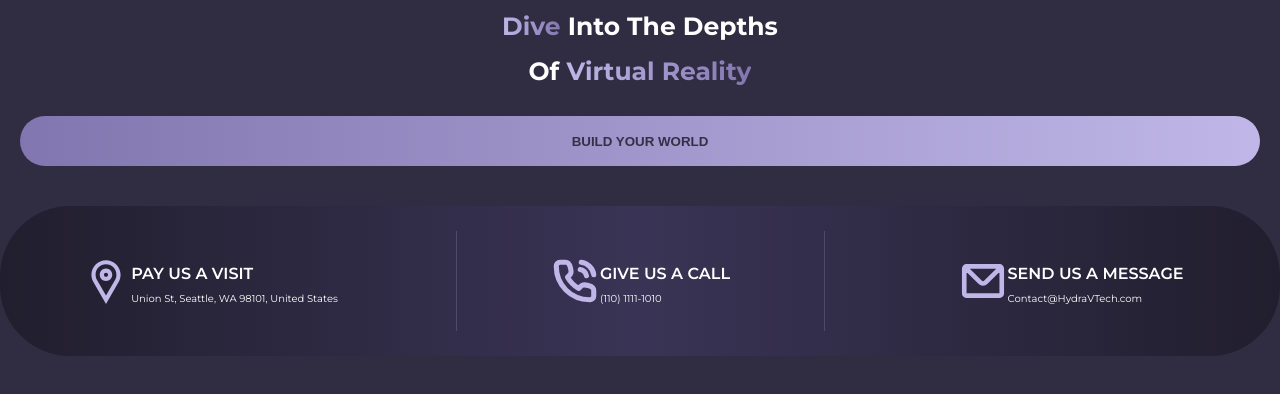
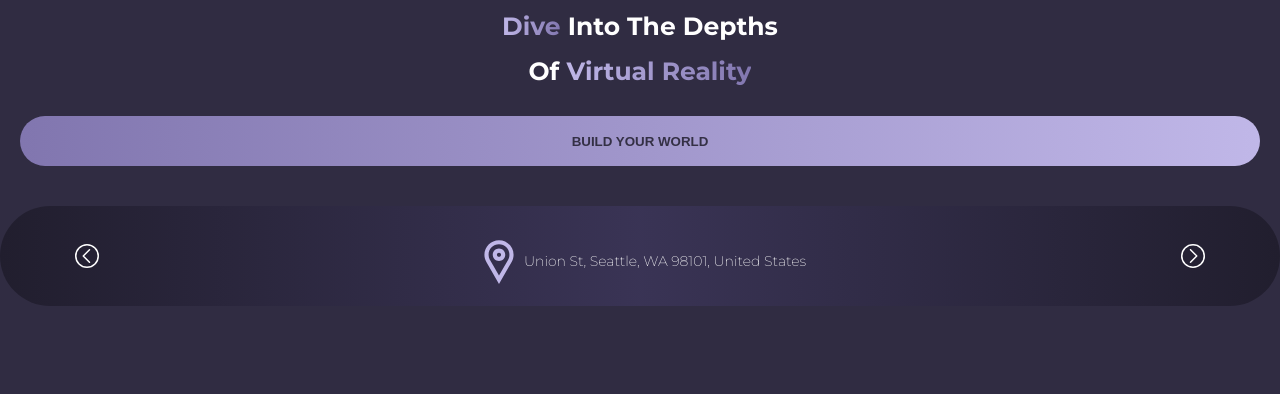
Before and after one commit to GreenTech-Solutions/Hydra, a website: page index.html in a window 1280 px wide. Shown: the part 1215-1609 px from the top of the page. Drawn offline with Linux system fonts and the light colour scheme.

Commit message:
contacts carousel added

```diff
--- a/index.html
+++ b/index.html
@@ -52,10 +52,15 @@
         </div>
       </hero>
       <article class="contacts">
+        <button class="contacts__button contacts__button_left"></button>
+
+        <div class="contacts__content">
           <div class="contacts__item">
             <div class="contacts__logo contacts__logo_location"></div>
             <div class="contacts__text">
-            <div class="text-header text-header_bold text-header_small">
+              <div
+                class="contacts__header text-header text-header_bold text-header_small"
+              >
                 Pay Us a Visit
               </div>
               <div class="contacts__text text">
@@ -66,7 +71,9 @@
           <div class="contacts__item">
             <div class="contacts__logo contacts__logo_phone"></div>
             <div class="contacts__text">
-            <div class="text-header text-header_small text-header_bold">
+              <div
+                class="contacts__header text-header text-header_small text-header_bold"
+              >
                 Give Us a Call
               </div>
               <div class="contacts__text text">(110) 1111-1010</div>
@@ -75,12 +82,16 @@
           <div class="contacts__item">
             <div class="contacts__logo contacts__logo_mail"></div>
             <div class="contacts__text">
-            <div class="text-header text-header_small text-header_bold">
+              <div
+                class="contacts__header text-header text-header_small text-header_bold"
+              >
                 Send Us a Message
               </div>
               <div class="contacts__text text">Contact@HydraVTech.com</div>
             </div>
           </div>
+        </div>
+        <button class="contacts__button contacts__button_right"></button>
       </article>
       <article class="introduction">
         <div class="introduction__item introduction__headers">
--- a/index.js
+++ b/index.js
@@ -1,11 +1,54 @@
-function onBurgerClick(event) {
+let contacts = [];
+let currentContactsItem = 0;
+let maxContactsItems = 0;
+
+document.addEventListener('DOMContentLoaded', function () {
+    let menuButton = document.querySelector('.nav__menu-button');
+    menuButton.addEventListener('click',onBurgerClick);
+    contacts = document.querySelectorAll('.contacts__item');
+    maxContactsItems = contacts.length;
+    rollContactsItems();
+    let contactsButtons = document.querySelectorAll('.contacts__button');
+    contactsButtons.forEach(contactsButton => {
+        contactsButton.addEventListener('click',onContactsButtonClick);
+    });
+
+  }, false);
+
+  function rollContactsItems() {
+    for (let i = 0; i < contacts.length; i++) {
+        if (i!==currentContactsItem) {
+            contacts[i].classList.add('invisible');
+        }
+        else {
+            contacts[i].classList.remove('invisible');
+        }
+
+    }
+  }
+
+  function onBurgerClick(event) {
     const nav = document.querySelector('.nav')
     nav.classList.toggle('invisible');
     event.target.classList.toggle('nav__menu-button_rotated');
 
   }
 
-document.addEventListener('DOMContentLoaded', function () {
-    let menuButton = document.querySelector('.nav__menu-button');
-    menuButton.addEventListener('click',onBurgerClick);
-  }, false);
+  function onContactsButtonClick(event) {
+    const button = event.target;
+    if (button.classList.contains('contacts__button_right')) {
+        currentContactsItem++;
+        if (currentContactsItem===maxContactsItems) {
+            currentContactsItem = 0;
+        }
+    }
+    else {
+        currentContactsItem--;
+        if (currentContactsItem <0) {
+            currentContactsItem = maxContactsItems-1;
+        }
+    }
+    console.log('🚀 ~ currentContactsItem:', currentContactsItem)
+
+    rollContactsItems();
+  }
--- a/index.scss
+++ b/index.scss
@@ -16,13 +16,16 @@ body {
   box-sizing: border-box;
 }
 
+button {
+  border: none;
+}
+
 @media (min-width: 360px) {
   .container {
-    // padding: 0 10vw;
     display: flex;
     flex-direction: column;
     justify-content: center;
-    overflow: hidden;
+    overflow-x: hidden;
   }
 
   .button {
@@ -161,7 +164,6 @@ body {
       width: var(--logo-size);
       height: var(--logo-size);
     }
-    // TODO burger menu
     &__feedback {
       display: flex;
       justify-content: center;
@@ -187,7 +189,6 @@ body {
     justify-content: space-between;
     padding: 0 20px;
     margin-bottom: 40px;
-    overflow-x: hidden;
     &__item {
       &_gradient {
         background: linear-gradient(to right, #c0b7e8, #8176af);
@@ -274,31 +275,57 @@ body {
       rgba(58, 52, 86, 0.95),
       #211e2e
     );
+    padding: 20px;
     display: flex;
-    padding: 25px;
-    justify-content: space-between;
+    justify-content: space-around;
     align-items: center;
     margin-bottom: 70px;
-    // display: none;
+    height: 100px;
+    &__content {
+      display: flex;
+      flex-direction: column;
+      justify-content: flex-end;
+      align-items: center;
+      width: 70%;
+      height: 100%;
+      position: relative;
+      // background-color: greenyellow;
+    }
     &__item {
       background-size: 17%;
       background-position: left;
       background-repeat: no-repeat;
-      height: 100px;
-      width: 30%;
+      // height: 100px;
+      width: 100%;
       display: flex;
       justify-content: center;
       align-items: center;
-      &:nth-child(2) {
-        border: 1px solid #c0b7e833;
-        border-top: none;
-        border-bottom: none;
-      }
+      position: absolute;
+    }
+    &__header {
+      display: none;
     }
     &__text {
-      margin-top: 10px;
-      line-height: 15px;
-      font-size: 10px;
+      // margin-top: 10px;
+      line-height: 16px;
+      font-size: 14px;
+      font-weight: 200;
+    }
+    &__button {
+      background: url("media/carousel-arrow.svg");
+      width: 30px;
+      height: 30px;
+      border-radius: 50%;
+      transition: 0.5s all ease-in-out;
+      &:hover {
+        box-shadow: 0 0 10px whitesmoke;
+      }
+
+      &_left {
+      }
+      &_right {
+        transform: rotate(180deg);
+      }
     }
     &__logo {
       width: 50px;
```
Also changed, not shown: index.css, media/carousel-arrow.svg (added), 1 other file. Lines whose indentation alone changed are shown as unchanged.
